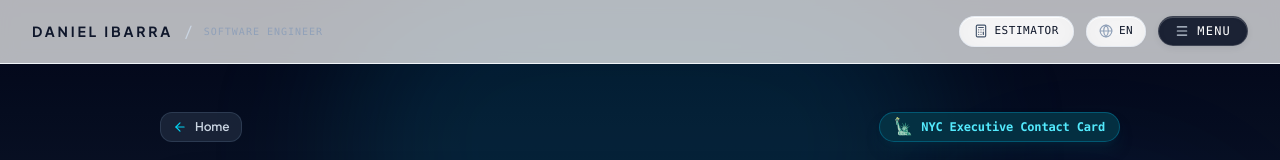
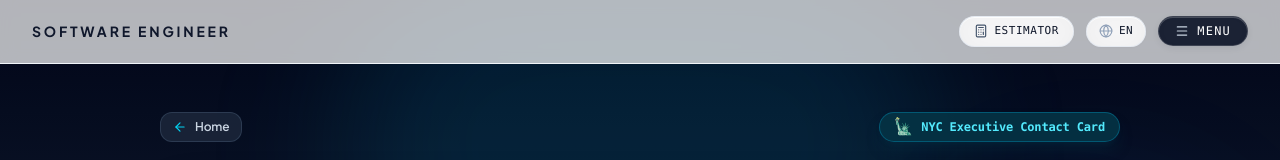
Before and after one commit to programador-negro/daniel_web_marca_personal, a React (Vite) app: page /nyc in a window 1280 px wide. Shown: the top 160 px of the page. Built offline with nearby package versions, Linux system fonts and the light colour scheme.

Commit message:
design: replace Daniel Ibarra branding in main navbar with elegant styled Software Engineer text

```diff
--- a/src/components/Navbar.tsx
+++ b/src/components/Navbar.tsx
@@ -89,19 +89,15 @@ export const Navbar: React.FC<NavbarProps> = ({ activeSection, setActiveSection,
       >
         <div className="max-w-7xl mx-auto px-4 sm:px-6 lg:px-8 flex items-center justify-between">
 
-          {/* Left: Name & Role in Editorial Uppercase Typography */}
+          {/* Left: Role in Editorial Uppercase Typography */}
           <Link
             to="/"
             id="nav-brand-link"
             onClick={() => handleLinkClick('inicio')}
-            className="group flex flex-col sm:flex-row sm:items-center sm:gap-3 focus:outline-none"
-            title="Daniel Ibarra"
+            className="group flex items-center focus:outline-none"
+            title="Software Engineer"
           >
             <span className="font-bold text-xs sm:text-sm text-slate-900 uppercase tracking-[0.2em] transition-colors group-hover:text-slate-600">
-              DANIEL IBARRA
-            </span>
-            <span className="hidden sm:inline text-slate-300">/</span>
-            <span className="text-[10px] font-mono tracking-widest uppercase text-slate-400 font-light">
               SOFTWARE ENGINEER
             </span>
           </Link>
```
